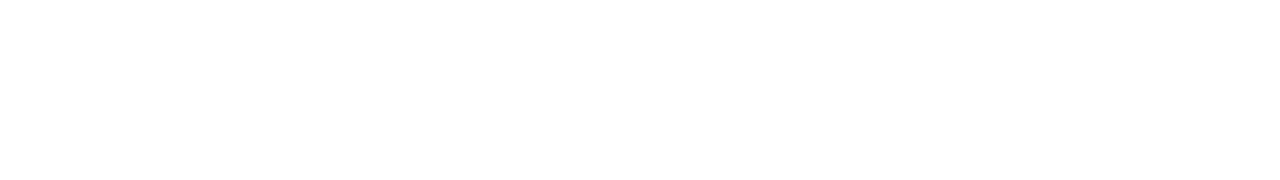
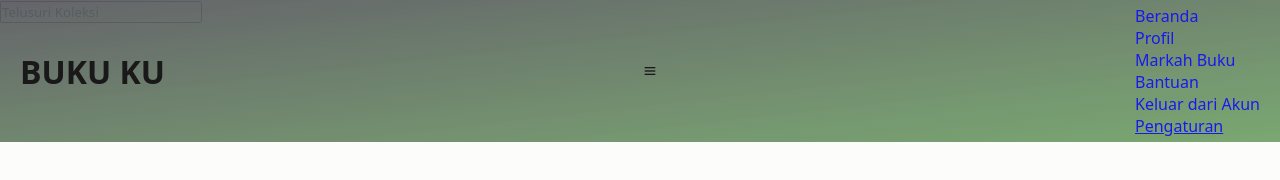
Before and after one commit to luluandrianiii/project.website.e-book-, a plain HTML site: page index.html in a window 1280 px wide. Drawn offline with nearby package versions, Linux system fonts and the light colour scheme.

Commit message:
first commit

```diff
--- a/index.html
+++ b/index.html
@@ -3,9 +3,49 @@
 <head>
     <meta charset="UTF-8">
     <meta name="viewport" content="width=device-width, initial-scale=1.0">
+    <link
+    href="https://unpkg.com/boxicons@2.1.4/css/boxicons.min.css"
+    rel="stylesheet"
+  />
+    <link rel="stylesheet" href="style.css">
     <title>BUKU KU</title>
 </head>
 <body>
+    <!-- HEADER -->
+     <header class="header">
+        <h1 hrefh="home" class="logo">BUKU KU</h1>
 
+        <i class="bx bx-menu" id="menu-icon" href="nav-link"></i>
+
+        <nav class="navbar">
+            <ul class="nav-link">
+                    <li>
+                    <a href="#beranda">Beranda</a>
+                    <li>
+                        <a href="#profile">Profil</a>
+                    </li>
+                    <li>
+                        <a href="#bookmark">Markah Buku</a>
+                    </li>
+                    <li>
+                        <a href="#bantuan">Bantuan</a>
+                    </li>
+                    <li>
+                        <a href="#keluar-akun">Keluar dari Akun</a>
+                    </li>
+                    </li>
+                         <a href="#setting">Pengaturan</a>
+            </ul>
+        </nav>
+     </header>
+
+     <!-- Beranda Section -->
+      <div class="beranda-konten">
+        <input type="search" placeholder="Telusuri Koleksi">
+        <ul class="beranda-link">
+            <li></li>
+            <li></li>
+        </ul>
+     </div>
 </body>
 </html>
--- a/style.css
+++ b/style.css
@@ -0,0 +1,42 @@
+* {
+    box-sizing: border-box;
+    scroll-behavior: smooth;
+    font-family: system-ui, -apple-system, BlinkMacSystemFont, "Segoe UI", Roboto,
+      Oxygen, Ubuntu, Cantarell, "Open Sans", "Helvetica Neue", sans-serif;
+    margin: 0;
+    padding: 0;
+  }
+
+  body {
+    margin: 0;
+    padding: 0;
+    background-color: rgb(252, 252, 250);
+  }
+
+  header {
+    position: fixed;
+    width: 100%;
+    top: 0;
+    right: 0;
+    display: flex;
+    align-items: center;
+    justify-content: space-between;
+    padding: 5px 20px;
+    background-image: linear-gradient(
+    to bottom right,
+    rgb(84, 84, 90),
+    rgba(101, 154, 91, 0.951)
+    );
+    opacity: 0.9;
+    z-index: 1000;
+}
+
+.nav-link{
+    align-items: flex-end;
+    list-style: none;
+    flex-shrink: 0;
+}
+
+li a{
+    display:contents;
+}
```
Also changed, not shown: login.html (+14 -0 lines), signup.html (+2 -2 lines).
